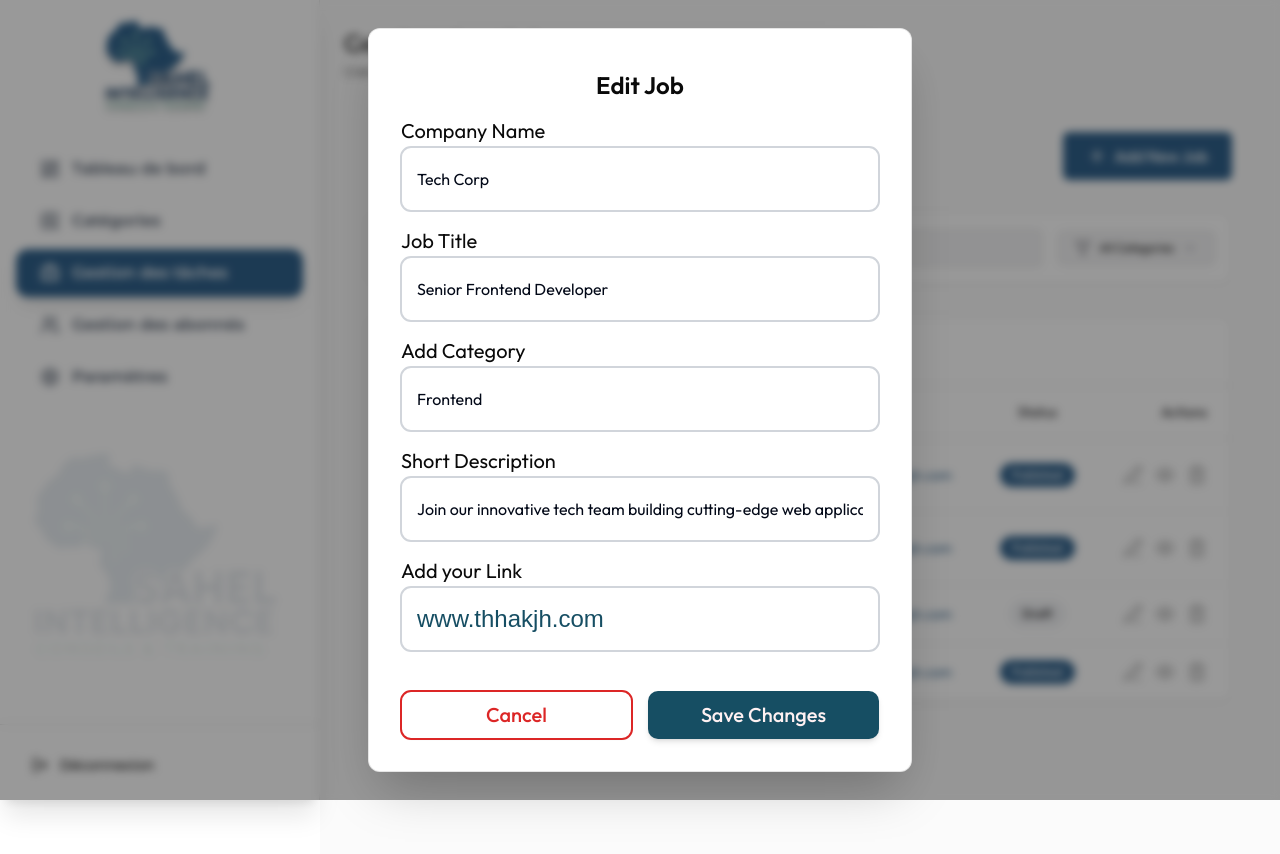
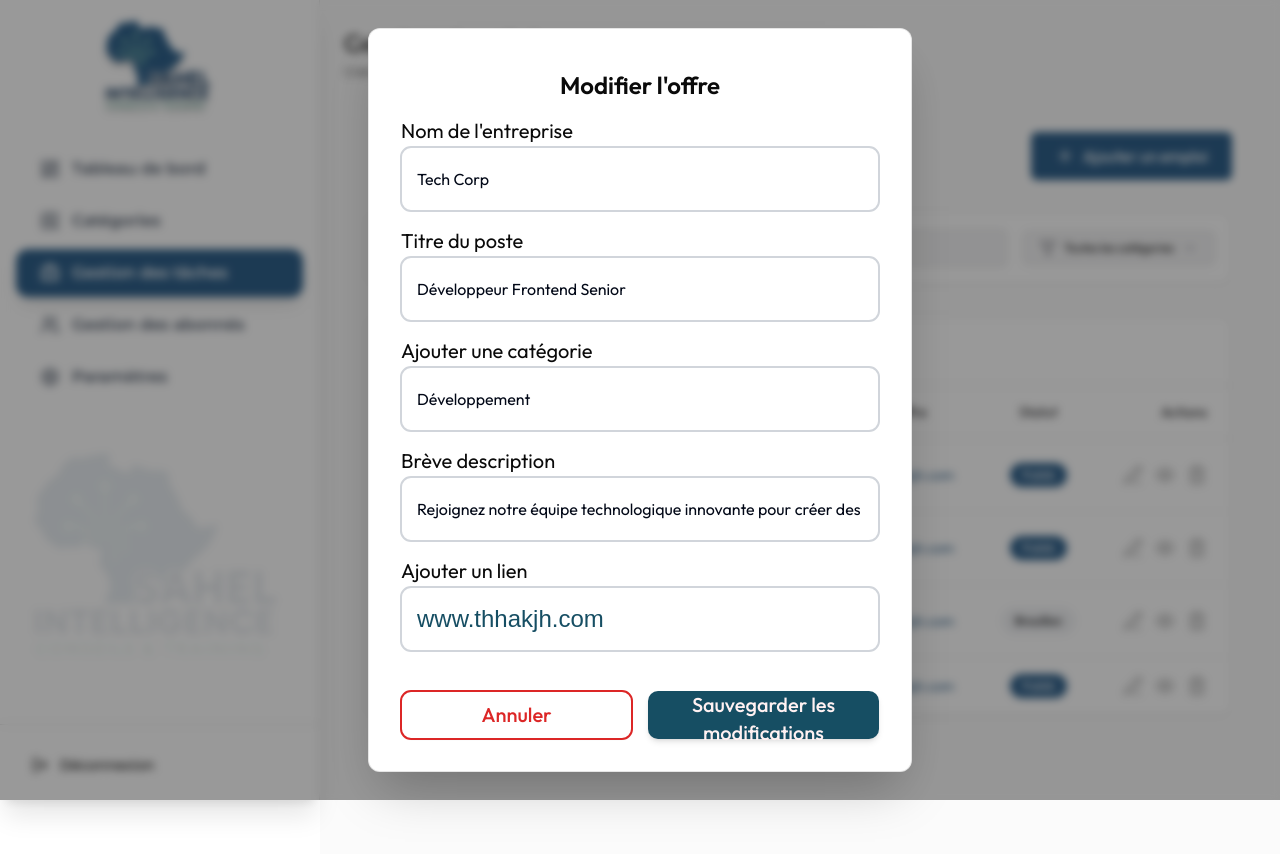
Before and after one commit to Arafat-Bhuiyan/Sahel-Admin, a React (Vite) app: page /admin/job-management in a window 1280 px wide. Both pictures are taken after a click on the button 1133 px from the left and 475 px from the top of the page. Shown: the top 854 px of the page. Built offline with nearby package versions, Linux system fonts and the light colour scheme.

Commit message:
Job management convert in french

```diff
--- a/src/Admin/JobManagement/JobDetailsModal.jsx
+++ b/src/Admin/JobManagement/JobDetailsModal.jsx
@@ -9,7 +9,9 @@ const JobDetailsModal = ({ isOpen, onClose, job }) => {
       <div className="bg-white rounded-[10px] shadow-2xl w-full max-w-[768px] overflow-hidden border border-gray-300 relative animate-in fade-in zoom-in duration-200">
         {/* Header */}
         <div className="h-20 px-6 flex items-center justify-between border-b border-gray-200 bg-white">
-          <h2 className="text-[#1a3a5a] text-2xl font-bold">Job Details</h2>
+          <h2 className="text-[#1a3a5a] text-2xl font-bold">
+            Détails de l'offre
+          </h2>
           <div className="flex items-center gap-4">
             <button
               onClick={onClose}
@@ -38,17 +40,19 @@ const JobDetailsModal = ({ isOpen, onClose, job }) => {
           {/* Job Description */}
           <div className="flex flex-col gap-3">
             <h3 className="text-[#1a3a5a] text-lg font-bold">
-              Job Description
+              Description du poste
             </h3>
             <p className="text-gray-700 text-base font-normal leading-relaxed">
               {job.description ||
-                "Join our compassionate healthcare team providing quality patient care in a fast-paced hospital environment. We are seeking dedicated nurses who are committed to excellence in patient care and clinical practice."}
+                "Rejoignez notre équipe de santé compatissante fournissant des soins de qualité aux patients dans un environnement hospitalier dynamique."}
             </p>
           </div>
 
           {/* Job Link */}
           <div className="flex flex-col gap-3">
-            <h3 className="text-[#1a3a5a] text-lg font-bold">Job Link</h3>
+            <h3 className="text-[#1a3a5a] text-lg font-bold">
+              Lien de l'offre
+            </h3>
             <div className="flex items-center gap-3">
               <div className="w-2 h-2 bg-slate-400 rounded-full" />
               <a
--- a/src/Admin/JobManagement/JobManagement.jsx
+++ b/src/Admin/JobManagement/JobManagement.jsx
@@ -16,43 +16,43 @@ import toast from "react-hot-toast";
 const jobsData = [
   {
     id: 1,
-    title: "Senior Frontend Developer",
+    title: "Développeur Frontend Senior",
     company: "Tech Corp",
-    category: "Frontend",
+    category: "Développement",
     link: "www.thhakjh.com",
-    status: "Published",
+    status: "Publié",
     description:
-      "Join our innovative tech team building cutting-edge web applications. We are looking for a Senior Frontend Developer with expertise in React, Tailwind CSS, and modern JavaScript to lead our frontend development efforts.",
+      "Rejoignez notre équipe technologique innovante pour créer des applications web de pointe. Nous recherchons un développeur frontend senior expert en React, Tailwind CSS et JavaScript moderne.",
   },
   {
     id: 2,
-    title: "Registered Nurse",
-    company: "Medical Center",
-    category: "Medical",
+    title: "Infirmier(ère) diplômé(e)",
+    company: "Centre Médical",
+    category: "Médical",
     link: "www.thhakjh.com",
-    status: "Published",
+    status: "Publié",
     description:
-      "Join our compassionate healthcare team providing quality patient care in a fast-paced hospital environment. We are seeking dedicated nurses who are committed to excellence in patient care and clinical practice.",
+      "Rejoignez notre équipe de santé compatissante fournissant des soins de qualité aux patients dans un environnement hospitalier dynamique. Nous recherchons des infirmiers dévoués.",
   },
   {
     id: 3,
-    title: "Construction Supervisor",
+    title: "Superviseur de chantier",
     company: "BuildCo Ltd",
-    category: "Medical", // Matches the text in your image
+    category: "BTP",
     link: "www.thhakjh.com",
-    status: "Draft",
+    status: "Brouillon",
     description:
-      "Lead on-site construction activities and manage teams to ensure projects are completed safely, on time, and within budget. Excellent leadership and communication skills required.",
+      "Dirigez les activités de construction sur site et gérez les équipes pour garantir que les projets sont achevés en toute sécurité, dans les délais et respecter le budget.",
   },
   {
     id: 4,
-    title: "Hotel Manager",
+    title: "Directeur d'hôtel",
     company: "Grand Hotel",
-    category: "Medical", // Matches the text in your image
+    category: "Hôtellerie",
     link: "www.thhakjh.com",
-    status: "Published",
+    status: "Publié",
     description:
-      "Oversee all aspects of hotel operations, including guest services, staff management, and financial health. Ensure our guests receive world-class hospitality and service.",
+      "Supervisez tous les aspects des opérations hôtelières, y compris le service aux clients, la gestion du personnel et la santé financière.",
   },
 ];
 
@@ -83,10 +83,10 @@ const JobManagement = () => {
   const handleSaveJob = (data) => {
     if (editJob) {
       setJobs(jobs.map((j) => (j.id === editJob.id ? { ...j, ...data } : j)));
-      toast.success("Job updated successfully!");
+      toast.success("Offre d'emploi mise à jour avec succès !");
     } else {
       setJobs([data, ...jobs]);
-      toast.success("New job added successfully!");
+      toast.success("Nouvelle offre d'emploi ajoutée avec succès !");
     }
   };
 
@@ -95,24 +95,24 @@ const JobManagement = () => {
       (t) => (
         <div className="flex flex-col gap-3 p-1">
           <p className="text-sm font-medium text-gray-900 font-['Outfit']">
-            Are you sure you want to delete this job?
+            Êtes-vous sûr de vouloir supprimer cette offre ?
           </p>
           <div className="flex gap-2 justify-end">
             <button
               onClick={() => toast.dismiss(t.id)}
               className="px-3 py-1.5 text-xs font-medium text-gray-600 bg-gray-100 rounded-md hover:bg-gray-200 transition-colors font-['Outfit']"
             >
-              Cancel
+              Annuler
             </button>
             <button
               onClick={() => {
                 setJobs(jobs.filter((j) => j.id !== id));
                 toast.dismiss(t.id);
-                toast.success("Job deleted successfully!");
+                toast.success("Offre supprimée avec succès !");
               }}
-              className="px-3 py-1.5 text-xs font-medium text-white bg-red-600 rounded-md hover:text-red-700 transition-colors font-['Outfit']"
+              className="px-3 py-1.5 text-xs font-medium text-white bg-red-600 rounded-md hover:bg-red-700 transition-colors font-['Outfit']"
             >
-              Confirm
+              Confirmer
             </button>
           </div>
         </div>
@@ -130,12 +130,12 @@ const JobManagement = () => {
         job.id === id
           ? {
               ...job,
-              status: job.status === "Published" ? "Draft" : "Published",
+              status: job.status === "Publié" ? "Brouillon" : "Publié",
             }
           : job,
       ),
     );
-    toast.success("Status updated successfully!");
+    toast.success("Statut mis à jour avec succès !");
   };
 
   return (
@@ -147,7 +147,7 @@ const JobManagement = () => {
           className="flex items-center gap-2 px-6 py-3 bg-[#30618B] rounded-md text-white hover:bg-[#254d6e] transition-colors shadow-sm"
         >
           <Plus className="w-5 h-5" />
-          <span className="text-base font-medium">Add New Job</span>
+          <span className="text-base font-medium">Ajouter un emploi</span>
         </button>
       </div>
 
@@ -157,7 +157,7 @@ const JobManagement = () => {
           <Search className="absolute left-3 top-1/2 -translate-y-1/2 w-4 h-4 text-zinc-400" />
           <input
             type="text"
-            placeholder="Search by title, company, or location..."
+            placeholder="Rechercher par titre, entreprise ou lieu..."
             className="w-full pl-10 pr-4 py-2 bg-zinc-100 border border-zinc-900/10 rounded-md outline-none focus:ring-1 focus:ring-[#30618B] text-sm font-['Inter']"
             value={searchQuery}
             onChange={(e) => setSearchQuery(e.target.value)}
@@ -166,7 +166,7 @@ const JobManagement = () => {
         <div className="flex items-center gap-2 px-4 py-2 bg-zinc-100 border border-zinc-900/10 rounded-md cursor-pointer hover:bg-zinc-200 transition-colors">
           <Filter className="w-4 h-4 text-zinc-500" />
           <span className="text-xs text-neutral-950 font-normal">
-            All Categories
+            Toutes les catégories
           </span>
           <ChevronDown className="w-4 h-4 text-zinc-400" />
         </div>
@@ -176,7 +176,7 @@ const JobManagement = () => {
       <div className="bg-white rounded-xl border border-black/10 shadow-sm overflow-hidden">
         <div className="p-5 border-b border-black/10">
           <h2 className="text-neutral-950 text-lg font-normal">
-            All Job Offers ({jobs.length})
+            Toutes les offres ({jobs.length})
           </h2>
         </div>
 
@@ -185,19 +185,19 @@ const JobManagement = () => {
             <thead>
               <tr className="border-b border-black/10">
                 <th className="px-6 py-4 text-zinc-900 text-sm font-normal">
-                  Job Title
+                  Titre du poste
                 </th>
                 <th className="px-6 py-4 text-zinc-900 text-sm font-normal">
-                  Company
+                  Entreprise
                 </th>
                 <th className="px-6 py-4 text-zinc-900 text-sm font-normal">
-                  Category
+                  Catégorie
                 </th>
                 <th className="px-6 py-4 text-zinc-900 text-sm font-normal">
-                  Job Link
+                  Lien de l'offre
                 </th>
                 <th className="px-6 py-4 text-zinc-900 text-sm font-normal text-center">
-                  Status
+                  Statut
                 </th>
                 <th className="px-6 py-4 text-zinc-900 text-sm font-normal text-right">
                   Actions
@@ -235,7 +235,7 @@ const JobManagement = () => {
                       <button
                         onClick={() => handleToggleStatus(job.id)}
                         className={`px-3 py-1 rounded-full text-xs font-medium cursor-pointer transition-all hover:scale-105 active:scale-95 ${
-                          job.status === "Published"
+                          job.status === "Publié"
                             ? "bg-[#30618B] text-white shadow-sm"
                             : "bg-gray-100 text-zinc-900 border border-gray-200"
                         }`}
--- a/src/Admin/JobManagement/JobModal.jsx
+++ b/src/Admin/JobManagement/JobModal.jsx
@@ -37,7 +37,7 @@ const JobModal = ({ isOpen, onClose, onSave, editData }) => {
       ...editData, // Keep existing fields like ID and Status if editing
       ...formData,
       id: editData ? editData.id : Date.now(),
-      status: editData ? editData.status : "Published",
+      status: editData ? editData.status : "Publié",
     });
 
     onClose();
@@ -51,7 +51,7 @@ const JobModal = ({ isOpen, onClose, onSave, editData }) => {
         {/* Header */}
         <div className="pt-10 pb-6 text-center">
           <h2 className="text-neutral-950 text-2xl font-semibold">
-            {editData ? "Edit Job" : "Add New Job"}
+            {editData ? "Modifier l'offre" : "Ajouter un nouvel emploi"}
           </h2>
         </div>
 
@@ -59,7 +59,7 @@ const JobModal = ({ isOpen, onClose, onSave, editData }) => {
         <form onSubmit={handleSubmit} className="px-8 flex flex-col gap-6">
           <div className="flex flex-col gap-2.5">
             <label className="text-neutral-950 text-xl font-normal leading-3">
-              Company Name
+              Nom de l'entreprise
             </label>
             <input
               type="text"
@@ -73,7 +73,7 @@ const JobModal = ({ isOpen, onClose, onSave, editData }) => {
 
           <div className="flex flex-col gap-2.5">
             <label className="text-neutral-950 text-xl font-normal leading-3">
-              Job Title
+              Titre du poste
             </label>
             <input
               type="text"
@@ -87,7 +87,7 @@ const JobModal = ({ isOpen, onClose, onSave, editData }) => {
 
           <div className="flex flex-col gap-2.5">
             <label className="text-neutral-950 text-xl font-normal leading-3">
-              Add Category
+              Ajouter une catégorie
             </label>
             <input
               type="text"
@@ -101,7 +101,7 @@ const JobModal = ({ isOpen, onClose, onSave, editData }) => {
 
           <div className="flex flex-col gap-2.5">
             <label className="text-neutral-950 text-xl font-normal leading-3">
-              Short Description
+              Brève description
             </label>
             <input
               type="text"
@@ -115,7 +115,7 @@ const JobModal = ({ isOpen, onClose, onSave, editData }) => {
 
           <div className="flex flex-col gap-2.5">
             <label className="text-neutral-950 text-xl font-normal leading-3">
-              Add your Link
+              Ajouter un lien
             </label>
             <input
               type="text"
@@ -135,13 +135,13 @@ const JobModal = ({ isOpen, onClose, onSave, editData }) => {
               onClick={onClose}
               className="w-full h-12 bg-white rounded-[10px] outline outline-2 outline-offset-[-1.82px] outline-red-600 text-red-600 text-xl font-medium hover:bg-red-50 transition-colors shadow-sm"
             >
-              Cancel
+              Annuler
             </button>
             <button
               type="submit"
               className="w-full h-12 bg-cyan-900 rounded-[10px] text-rose-50 text-xl font-medium shadow-md hover:bg-cyan-950 transition-colors"
             >
-              {editData ? "Save Changes" : "Add Job"}
+              {editData ? "Sauvegarder les modifications" : "Ajouter l'emploi"}
             </button>
           </div>
         </form>
```
